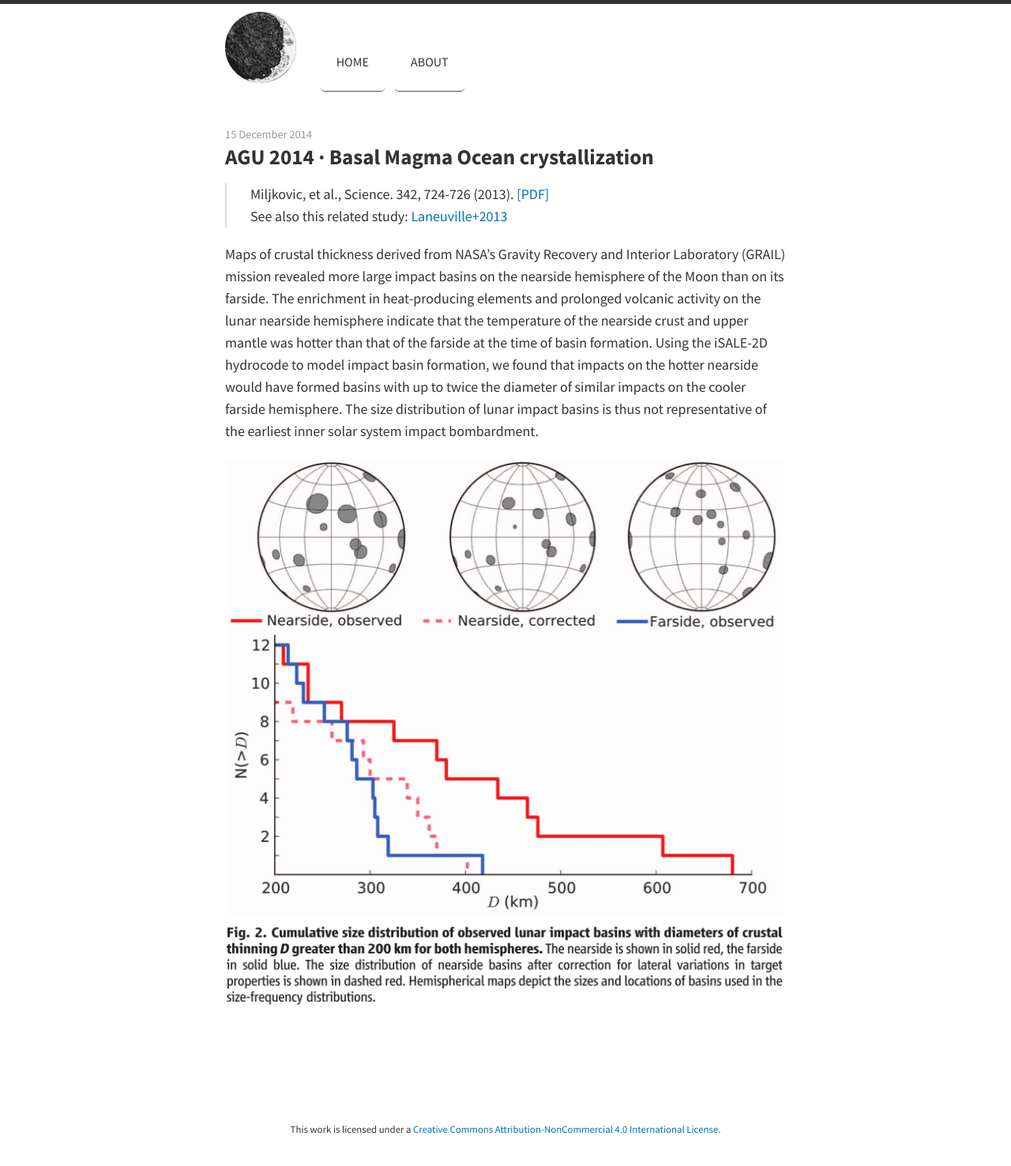
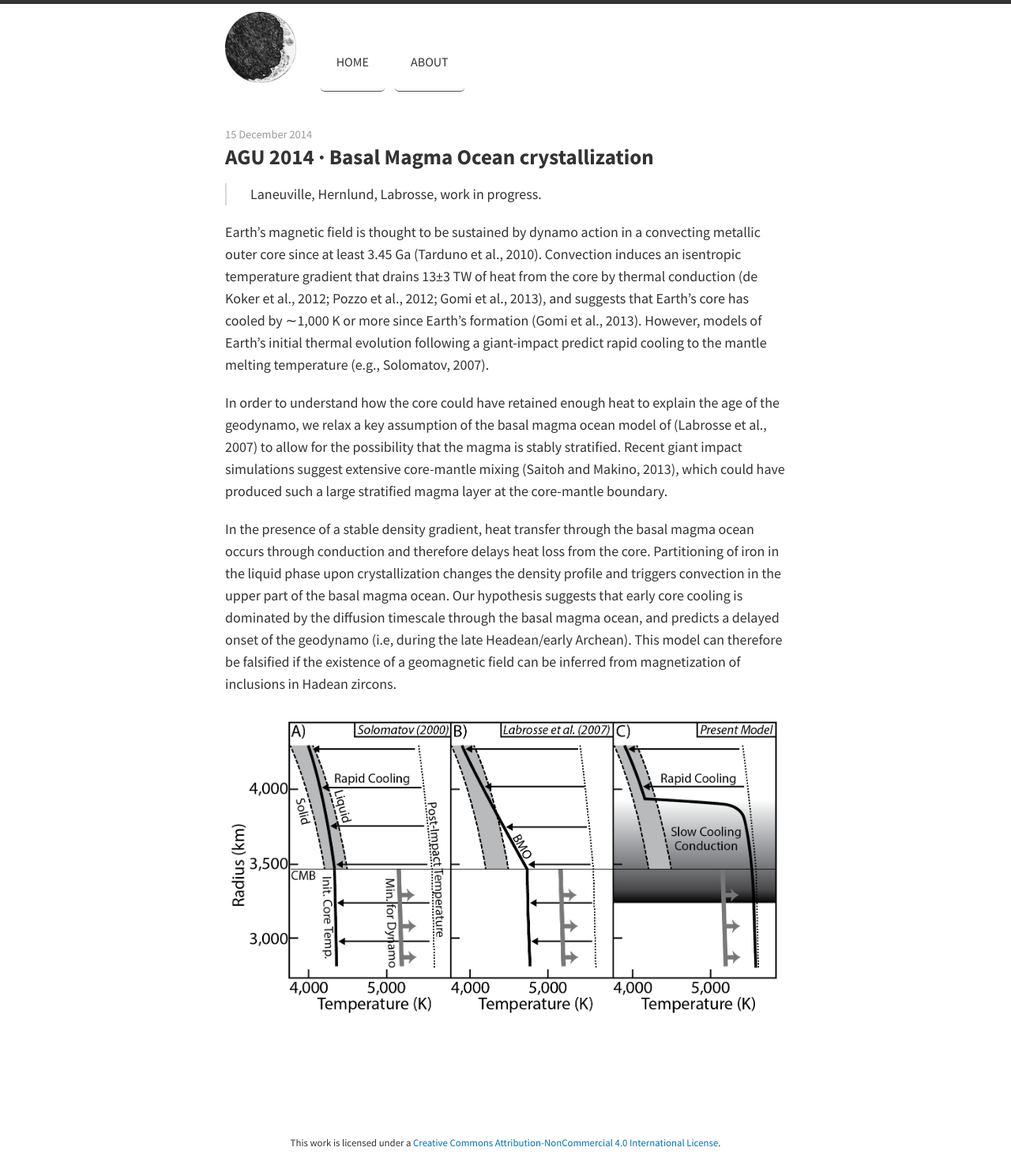
Before and after one commit to mlaneuville/mlaneuville.github.io, a Jekyll site: the page built from _posts/2014-12-15-AGU-2014.md, in a window 1280 px wide. Shown: the whole page at 79% size. Built offline with Jekyll 4.4.1, drawn with Linux system fonts in a browser that asks for light colours; nearby versions of some CDN libraries; Markdown is read by kramdown in place of the engine named in the settings.

Commit message:
up to date

```diff
--- a/_posts/2014-12-15-AGU-2014.md
+++ b/_posts/2014-12-15-AGU-2014.md
@@ -4,17 +4,28 @@ title: AGU 2014 &middot Basal Magma Ocean crystallization
 type: poster
 ---
 
->Miljkovic, et al., Science. 342, 724-726 (2013). [[PDF]](/papers/Miljkovic+2013.pdf)
-See also this related study: [Laneuville+2013]({% post_url 2013-06-18-asymmetric-lunar-evolution %})
+>Laneuville, Hernlund, Labrosse, work in progress.
 
-Maps of crustal thickness derived from NASA’s Gravity Recovery and Interior Laboratory (GRAIL)
-mission revealed more large impact basins on the nearside hemisphere of the Moon than on its
-farside. The enrichment in heat-producing elements and prolonged volcanic activity on the lunar
-nearside hemisphere indicate that the temperature of the nearside crust and upper mantle was hotter
-than that of the farside at the time of basin formation. Using the iSALE-2D hydrocode to model
-impact basin formation, we found that impacts on the hotter nearside would have formed basins with
-up to twice the diameter of similar impacts on the cooler farside hemisphere. The size distribution
-of lunar impact basins is thus not representative of the earliest inner solar system impact
-bombardment.
+Earth’s magnetic field is thought to be sustained by dynamo action in a convecting metallic outer
+core since at least 3.45 Ga (Tarduno et al., 2010). Convection induces an isentropic temperature
+gradient that drains 13±3 TW of heat from the core by thermal conduction (de Koker et al., 2012;
+Pozzo et al., 2012; Gomi et al., 2013), and suggests that Earth’s core has cooled by ∼1,000 K or
+more since Earth’s formation (Gomi et al., 2013). However, models of Earth’s initial thermal
+evolution following a giant-impact predict rapid cooling to the mantle melting temperature (e.g.,
+Solomatov, 2007).
 
-![Impact Basins](/images/asymmetricImpactBasins.png)
+In order to understand how the core could have retained enough heat to explain the age of the
+geodynamo, we relax a key assumption of the basal magma ocean model of (Labrosse et al., 2007) to
+allow for the possibility that the magma is stably stratified. Recent giant impact simulations
+suggest extensive core-mantle mixing (Saitoh and Makino, 2013), which could have produced such a
+large stratified magma layer at the core-mantle boundary.
+
+In the presence of a stable density gradient, heat transfer through the basal magma ocean occurs
+through conduction and therefore delays heat loss from the core. Partitioning of iron in the liquid
+phase upon crystallization changes the density profile and triggers convection in the upper part of
+the basal magma ocean. Our hypothesis suggests that early core cooling is dominated by the diffusion
+timescale through the basal magma ocean, and predicts a delayed onset of the geodynamo (i.e, during
+the late Headean/early Archean). This model can therefore be falsified if the existence of a
+geomagnetic field can be inferred from magnetization of inclusions in Hadean zircons.
+
+![BMO Scenario](/images/BMOScenario.png)
--- a/index.html
+++ b/index.html
@@ -8,7 +8,8 @@ title: Home
 <center>
 <span class="leg-azul">article</span> &middot
 <span class="leg-amber">poster</span> &middot
-<span class="leg-avocado">talk</span>
+<span class="leg-avocado">talk</span> &middot
+<span class="leg-ruby">outreach</span>
 </center><br/>
 
 {% for post in site.posts %}
@@ -37,6 +38,7 @@ title: Home
   {% if {{post.type}} == "article" %} {% assign type=" azul" %} {% endif %}
   {% if {{post.type}} == "poster" %} {% assign type=" amber" %} {% endif %}
   {% if {{post.type}} == "presentation" %} {% assign type=" avocado" %} {% endif %}
+  {% if {{post.type}} == "outreach" %} {% assign type=" ruby" %} {% endif %}
 
   <article class="row gutters{{type}}">
     <a href="{{ site.baseurl }}{{ post.url }}" title="{{ post.title }}" class="col span_8">{{ post.title }}</a>
--- a/public/css/main.scss
+++ b/public/css/main.scss
@@ -112,6 +112,7 @@ footer {
 .leg-azul {color: $azul-accent-color;}
 .leg-amber {color: $amber-accent-color;}
 .leg-avocado {color: $avocado-accent-color;}
+.leg-ruby {color: $ruby-accent-color;}
 
 /*============================================================================*/
 .azul { a { color: $azul-accent-color;
```
Also changed, not shown: _posts/2014-08-03-SEDI-2014.md (+6 -13 lines), _posts/2014-10-16-eruptions-temps-dinosaures.md (added, +12 -0 lines), _posts/2014-10-28-junge-volkane-mond.md (added, +14 -0 lines), _posts/2015-01-13-ELSI-symposium-1.md (+23 -12 lines), _posts/2015-01-13-ELSI-symposium-2.md (+19 -12 lines), images/BMOScenario.png (added), images/multicellSurvivalRate.png (added).
